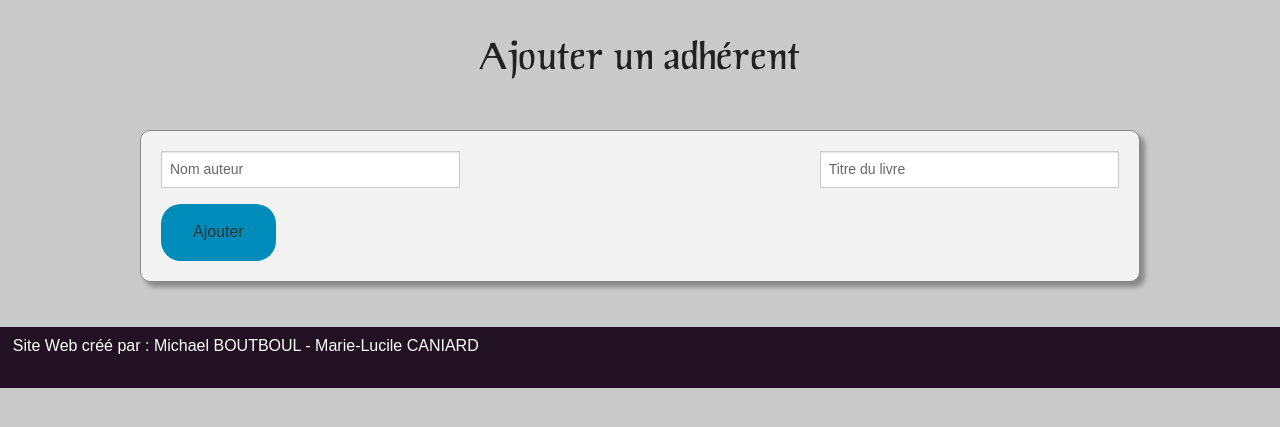
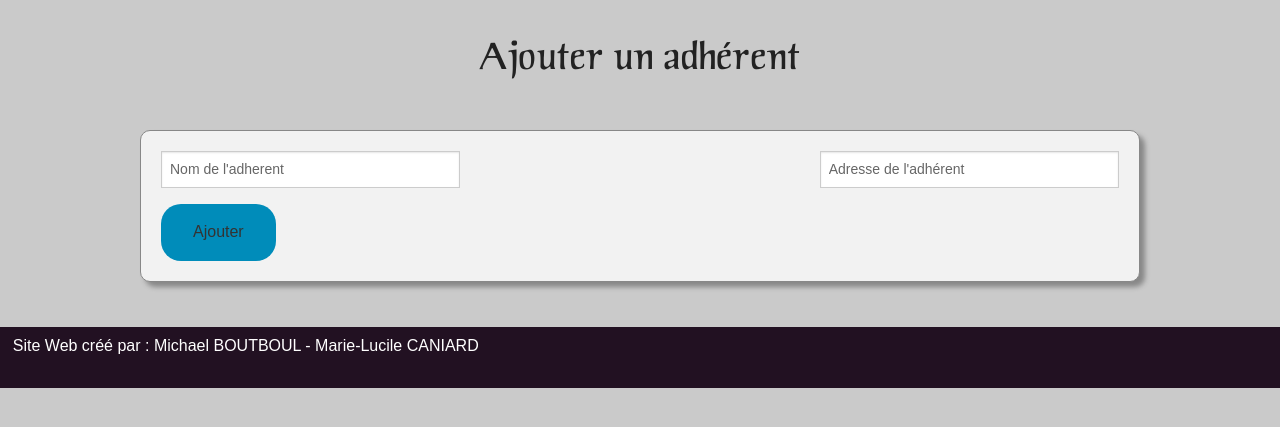
Before and after one commit to Cladlink/Poudlard, a PHP site: page /ajouterAdherent.php in a window 1280 px wide. Shown: the part 45-472 px from the top of the page. Run offline with PHP 8.4, Linux system fonts and the light colour scheme.

```diff
--- a/ajouterAdherent.php
+++ b/ajouterAdherent.php
@@ -6,8 +6,8 @@
         <article class="panel large-12 medium-12 small-12 columns" >
             <form action="formRecherche.php" method="post">
                 <div class="row">
-                    <div class="large-4 medium-4 small-4 columns"><input type="text" placeholder="Nom auteur" id="nomAdherent" name="nomAdherent"></div>
-                    <div class="large-4 medium-4 small-4 columns"><input type="text" placeholder="Titre du livre" id="adresseAdherent" name="adresseAdherent"></div>
+                    <div class="large-4 medium-4 small-4 columns"><input type="text" placeholder="Nom de l'adherent" id="nomAdherent" name="nomAdherent"></div>
+                    <div class="large-4 medium-4 small-4 columns"><input type="text" placeholder="Adresse de l'adhérent" id="adresseAdherent" name="adresseAdherent"></div>
                 </div>
                 <button class="arrondi" type="submit">Ajouter</button>
             </form>
```
